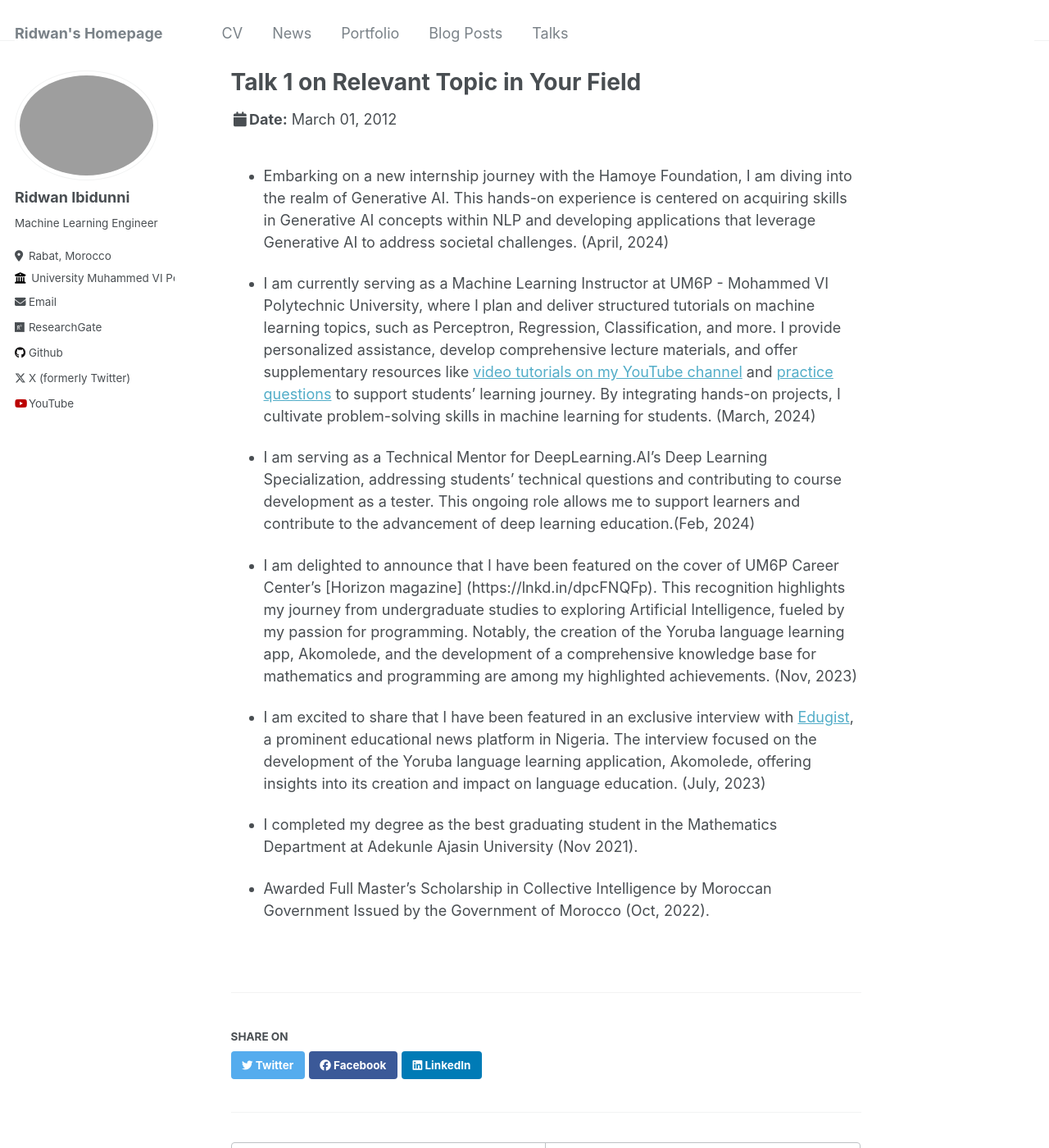
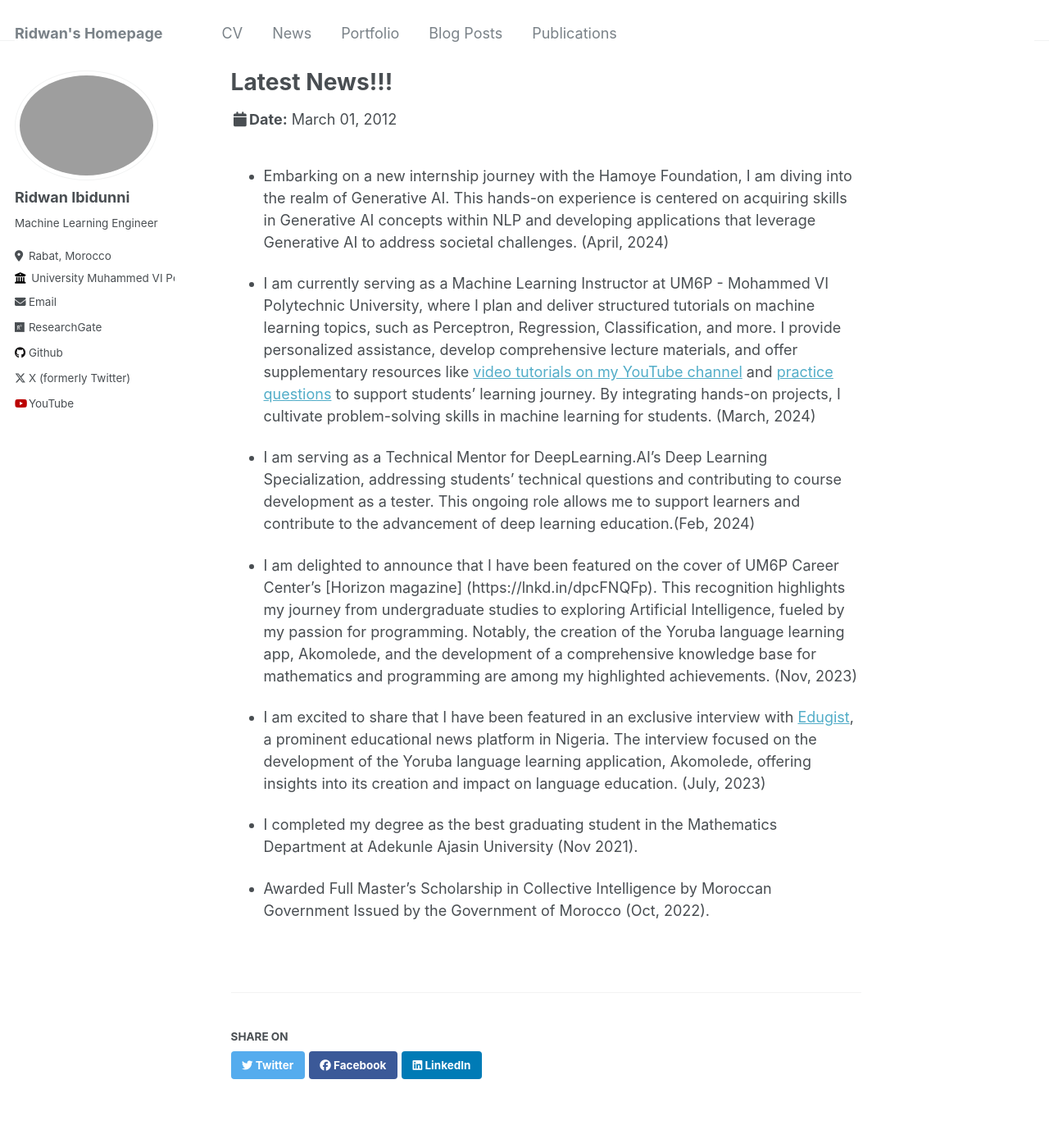
Before and after one commit to aljebraschool/aljebraschool.github.io, a Jekyll site: the page built from _talks/2012-03-01-talk-1.md, in a window 1280 px wide and 1400 px high. Shown: the whole window at 82% size. Built offline with Jekyll 4.4.1, drawn with Linux system fonts in a browser that asks for light colours.

Commit message:
edited new tab

```diff
--- a/_talks/2012-03-01-talk-1.md
+++ b/_talks/2012-03-01-talk-1.md
@@ -1,11 +1,11 @@
 ---
-title: "Talk 1 on Relevant Topic in Your Field"
+title: "Latest News!!!"
 collection: talks
 type: "Talk"
 permalink: /talks/2012-03-01-talk-1
-venue: "UC San Francisco, Department of Testing"
-date: 2012-03-01
-location: "San Francisco, California"
+# venue: "UC San Francisco, Department of Testing"
+# date: 2012-03-01
+# location: "San Francisco, California"
 ---
 
 - Embarking on a new internship journey with the Hamoye Foundation, I am diving into the realm of Generative AI. This hands-on experience is centered on acquiring skills in Generative AI concepts within NLP and developing applications that leverage Generative AI to address societal challenges. (April, 2024)
```
Also changed, not shown: _data/navigation.yml (+4 -4 lines), _talks/2013-03-01-tutorial-1.md (+2 -2 lines), _talks/2014-02-01-talk-2.md (+2 -2 lines), _talks/2014-03-01-talk-3.md (+2 -2 lines).
